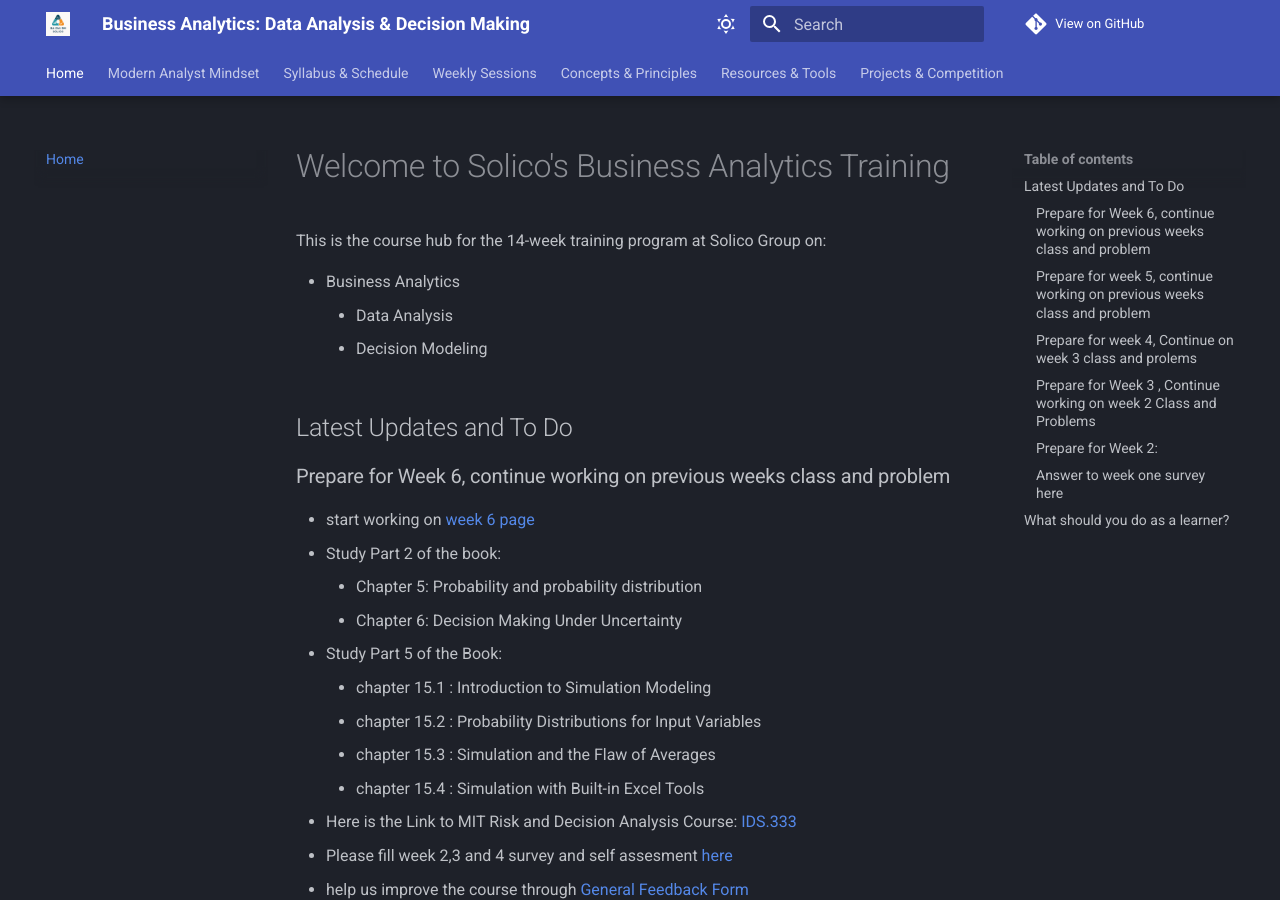
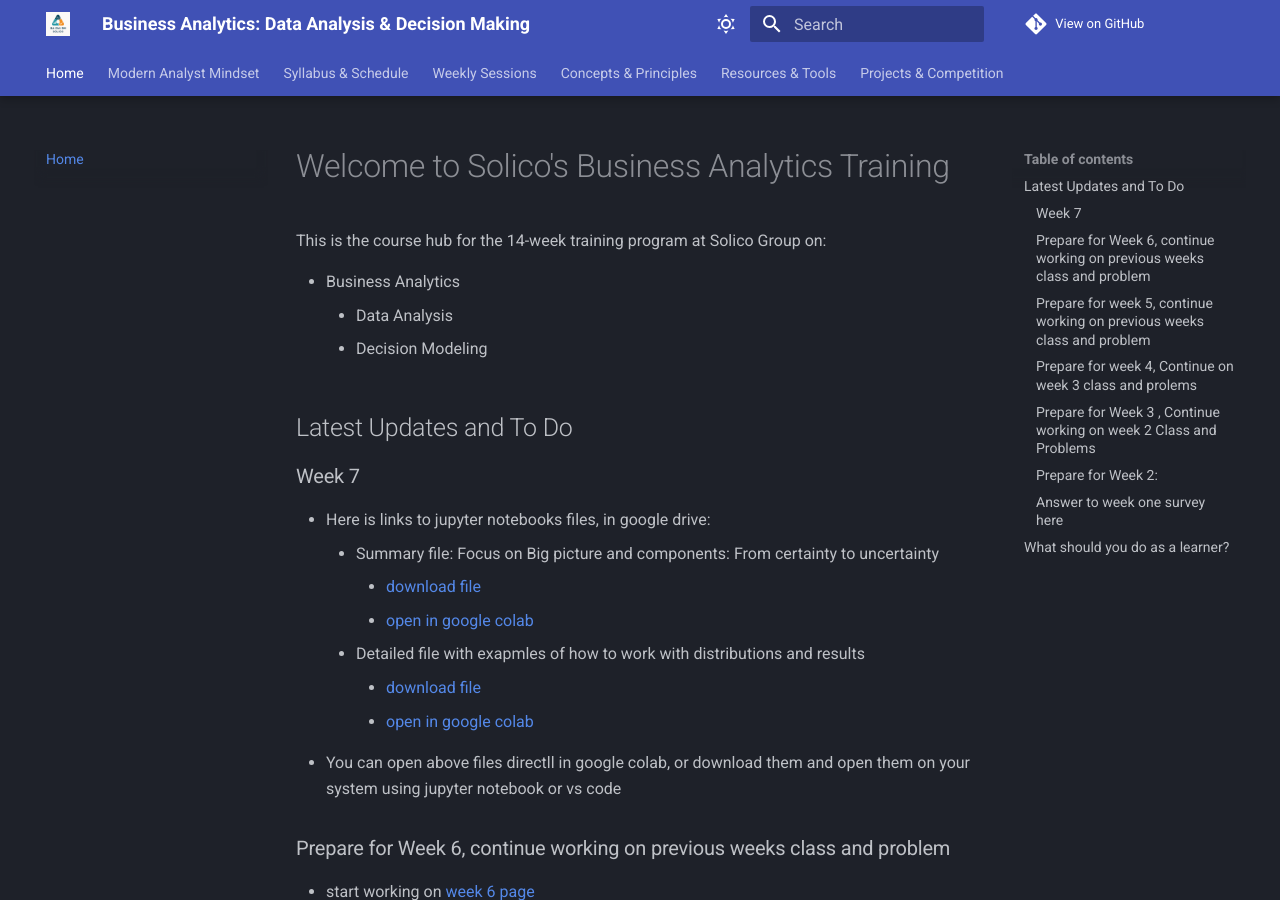
Before and after one commit to TheLoggicalOne/BA_for_Solico, an MkDocs documentation site: the page built from docs/index.md, in a window 1280 px wide and 900 px high. Built offline with MkDocs 1.6.1 and Material for MkDocs 9.7.7, drawn with Linux system fonts in a browser that asks for light colours; comment, search, counter and statistics services are not loaded.

Commit message:
add link to jupyter files for week 7

```diff
--- a/docs/index.md
+++ b/docs/index.md
@@ -7,6 +7,16 @@ This is the course hub for the 14-week training program at Solico Group on:
     - Decision Modeling
 
 ## Latest Updates and To Do
+### Week 7
+- Here is links to jupyter notebooks files, in google drive:
+    - Summary file: Focus on Big picture and components: From certainty to uncertainty
+        - [download file](https://drive.google.com/file/d/19GaobOdIgcWAnv4GVa2BCBj2dBt4rzoG/view?usp=sharing)
+        - [open in google colab](https://colab.research.google.com/drive/19GaobOdIgcWAnv4GVa2BCBj2dBt4rzoG)
+    - Detailed file with exapmles of how to work with distributions and results
+        - [download file](https://drive.google.com/file/d/1o1xD9vfrrbqUsnXyGoXrfHXtIVOrg7La/view?usp=sharing)
+        - [open in google colab](https://colab.research.google.com/drive/1o1xD9vfrrbqUsnXyGoXrfHXtIVOrg7La)
+- You can open above files directll in google colab, or download them and open them on your system  using jupyter notebook or vs code
+
 ### Prepare for Week 6, continue working on previous weeks class and problem
 - start working on [week 6 page](weeks/week06.md)
 - Study Part 2 of the book:
```
